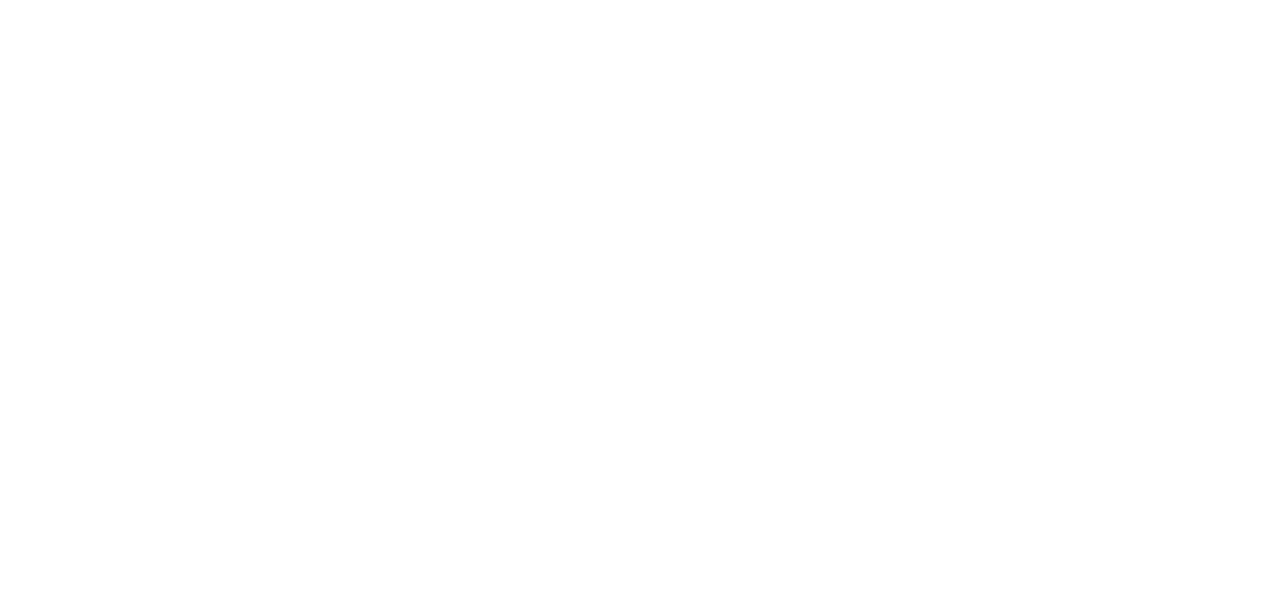
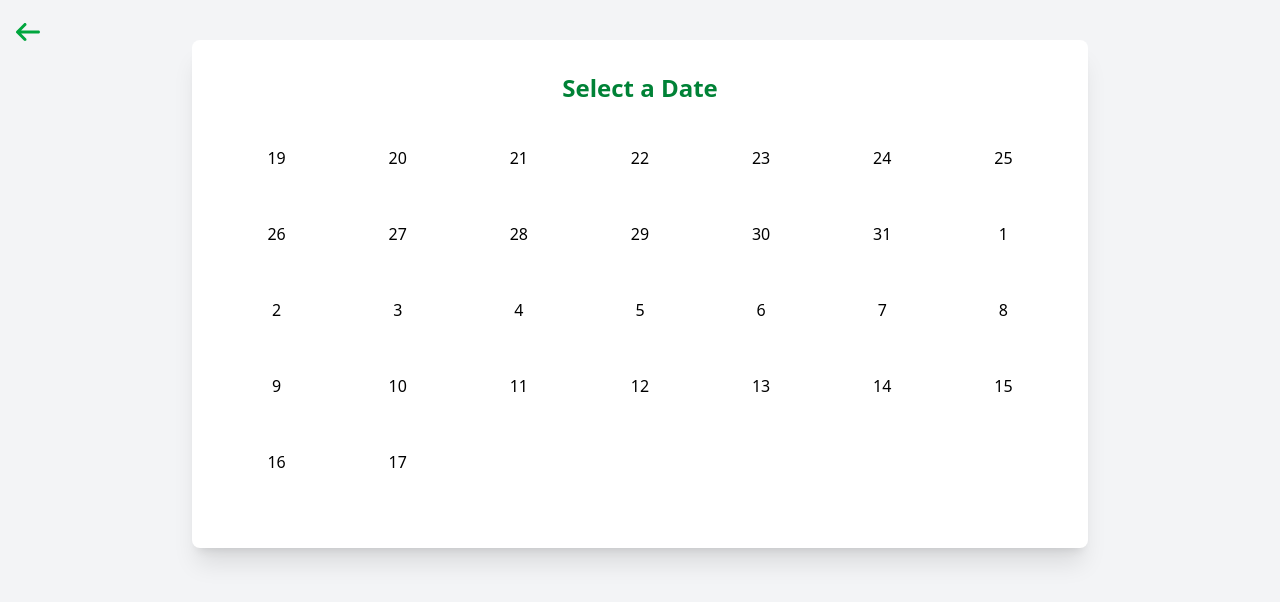
Before and after one commit to Miecho29/duwata, a React (Vite) app: page /Calendar in a window 1280 px wide. Before the commit this address had no page. Shown: the top 602 px of the page. Built offline with nearby package versions, Linux system fonts and the light colour scheme.

Commit message:
update routes and add partial calendaar ui

```diff
--- a/src/App.jsx
+++ b/src/App.jsx
@@ -6,7 +6,7 @@
 import Login from './Login';
 import Details from './Details';
 import PersonalInfo from './PersonalInfo';
-
+import Calendar from './Calendar';
 
 function App() {
   return (
@@ -17,6 +17,7 @@
           <Route path="Login" element={<Login />} />
           <Route path="Details" element={<Details />} />
           <Route path="PersonalInfo" element={<PersonalInfo />} />
+          <Route path="Calendar" element={<Calendar />} />
         </Routes>
     </Router>
   );
--- /dev/null
+++ b/src/Calendar.jsx
@@ -0,0 +1,90 @@
+import React, { useState } from "react";
+import { FontAwesomeIcon } from "@fortawesome/react-fontawesome";
+import { faCheckCircle, faTimesCircle, faArrowLeft } from "@fortawesome/free-solid-svg-icons";
+import { Link } from "react-router-dom";
+
+const Calendar = () => {
+  const [selectedDate, setSelectedDate] = useState(null);
+  const [availableTimes, setAvailableTimes] = useState([]);
+  const [bookedSlots, setBookedSlots] = useState([
+    { date: "2025-08-22", time: "10:00 AM", booked: true },
+    { date: "2025-08-22", time: "02:00 PM", booked: false },
+    { date: "2025-08-23", time: "09:00 AM", booked: true },
+    { date: "2025-08-23", time: "01:00 PM", booked: false },
+  ]);
+
+  const generateCalendar = () => {
+    const today = new Date();
+    let dates = [];
+    for (let i = 0; i < 30; i++) {
+      const date = new Date(today);
+      date.setDate(today.getDate() + i);
+      dates.push(date.toISOString().split("T")[0]);
+    }
+    return dates;
+  };
+
+  const handleDateClick = (date) => {
+    setSelectedDate(date);
+    const timesForDate = bookedSlots.filter((slot) => slot.date === date);
+    setAvailableTimes(timesForDate);
+  };
+
+  const renderTimeSlots = () => {
+    return availableTimes.map((slot, index) => (
+      <div key={index} className="flex justify-between items-center mb-2">
+        <span className="text-lg font-semibold">{slot.time}</span>
+        <span
+          className={`font-semibold ${slot.booked ? "text-red-500" : "text-green-500"}`}
+        >
+          <FontAwesomeIcon icon={slot.booked ? faTimesCircle : faCheckCircle} className="mr-2" />
+          {slot.booked ? "Fully Booked" : "Available"}
+        </span>
+      </div>
+    ));
+  };
+
+  return (
+    <div className="min-h-screen bg-gray-100 flex justify-center items-start py-10 px-4">
+      <div className="w-full max-w-4xl bg-white p-8 rounded-lg shadow-xl">
+        {/* Back Icon */}
+        <div className="absolute top-0 left-0 mt-4 ml-4">
+          <Link
+            to="/"
+            title="Back to Homepage"
+            className="text-green-600 hover:text-green-800 transition-all text-2xl"
+          >
+            <FontAwesomeIcon icon={faArrowLeft} />
+          </Link>
+        </div>
+
+        <h3 className="text-2xl font-bold text-center text-green-700 mb-6">Select a Date</h3>
+
+        {/* Calendar Grid */}
+        <div className="grid grid-cols-7 gap-4 mb-6">
+          {generateCalendar().map((date, index) => (
+            <div
+              key={index}
+              className="text-center p-4 border-2 border-transparent rounded-md cursor-pointer hover:bg-green-100 hover:border-green-300 transition-all"
+              onClick={() => handleDateClick(date)}
+            >
+              {new Date(date).getDate()}
+            </div>
+          ))}
+        </div>
+
+        {/* Available Times Section */}
+        {selectedDate && (
+          <div>
+            <h4 className="text-lg font-semibold text-gray-700 mb-4">
+              Available Times for <span className="text-green-600">{selectedDate}</span>
+            </h4>
+            {renderTimeSlots()}
+          </div>
+        )}
+      </div>
+    </div>
+  );
+};
+
+export default Calendar;
--- a/src/Details.jsx
+++ b/src/Details.jsx
@@ -58,7 +58,7 @@
         />
 
         <div className="flex justify-between items-center text-lg text-gray-700 mb-2">
-          <span>⏰ Open Hours: <strong>{venue.hours}</strong></span>
+          <span> Open Hours: <strong>{venue.hours}</strong></span>
           <span className="text-green-600 font-semibold"> {venue.price}</span>
         </div>
 
@@ -86,7 +86,7 @@
         {/* Book Now Button */}
         <div className="mt-6">
           <Link
-            to="/booking" // Replace with your booking route
+            to="/Calendar"
             className="inline-block bg-green-600 text-white px-6 py-3 rounded hover:bg-green-700 transition-all text-lg font-semibold"
           >
             Book Now
--- a/src/Homepage.jsx
+++ b/src/Homepage.jsx
@@ -5,12 +5,18 @@
   faStar as solidStar,
   faStarHalfAlt,
   faRightFromBracket,
+  faEnvelope, // Message Icon
+  faBell, // Notification Icon
 } from "@fortawesome/free-solid-svg-icons";
 import { faStar as regularStar } from "@fortawesome/free-regular-svg-icons";
 
 const Homepage = () => {
   const navigate = useNavigate();
   const [showLogoutModal, setShowLogoutModal] = useState(false);
+
+  // State for notification and message toggles (just as examples)
+  const [showNotifications, setShowNotifications] = useState(false);
+  const [showMessages, setShowMessages] = useState(false);
 
   const venues = [
     {
@@ -91,6 +97,28 @@
             </button>
           </div>
 
+          {/* Message Icon */}
+          <div className="absolute top-0 right-16 mt-2 sm:mt-4 sm:mr-8">
+            <button
+              onClick={() => setShowMessages(!showMessages)} // Toggle message view
+              className="text-green-600 hover:text-green-800 transition text-2xl cursor-pointer"
+              aria-label="Messages"
+            >
+              <FontAwesomeIcon icon={faEnvelope} />
+            </button>
+          </div>
+
+          {/* Notification Icon */}
+          <div className="absolute top-0 right-8 mt-2 sm:mt-4 sm:mr-6">
+            <button
+              onClick={() => setShowNotifications(!showNotifications)} // Toggle notification view
+              className="text-green-600 hover:text-green-800 transition text-2xl cursor-pointer"
+              aria-label="Notifications"
+            >
+              <FontAwesomeIcon icon={faBell} />
+            </button>
+          </div>
+
           {/* User Greeting */}
           <div className="flex items-center space-x-4">
             <Link to="/PersonalInfo">
@@ -127,20 +155,13 @@
 
           {/* Quick Actions */}
           <div className="grid grid-cols-2 sm:grid-cols-5 md:grid-cols-6 gap-6 text-center">
-            {[
-              { emoji: "📅", label: "My Calendar" },
-              { emoji: "✏️", label: "Create Venue" },
-              { emoji: "⚡", label: "My Venues" },
-              { emoji: "⭐", label: "Favourite Venues" },
-              { emoji: "🏆", label: "Leaderboard" },
-              { emoji: "🔥", label: "Offers" },
-            ].map((item, index) => (
+            {[...Array(6)].map((_, index) => (
               <div
                 key={index}
                 className="bg-white rounded-2xl p-5 shadow-md hover:shadow-xl transition-all duration-200 cursor-pointer border border-transparent hover:border-green-400"
               >
-                <div className="text-3xl mb-2">{item.emoji}</div>
-                <div className="font-semibold text-gray-700">{item.label}</div>
+                <div className="text-3xl mb-2">{['📅', '✏️', '⚡', '⭐', '🏆', '🔥'][index]}</div>
+                <div className="font-semibold text-gray-700">{['My Calendar', 'Create Venue', 'My Venues', 'Favourite Venues', 'Leaderboard', 'Offers'][index]}</div>
               </div>
             ))}
           </div>
@@ -195,7 +216,7 @@
         </div>
       </div>
 
-      {/* Logout Confirmation Modal (No black overlay) */}
+      {/* Logout Confirmation Modal */}
       {showLogoutModal && (
         <div
           className="fixed inset-0 z-50 flex items-center justify-center"
```
